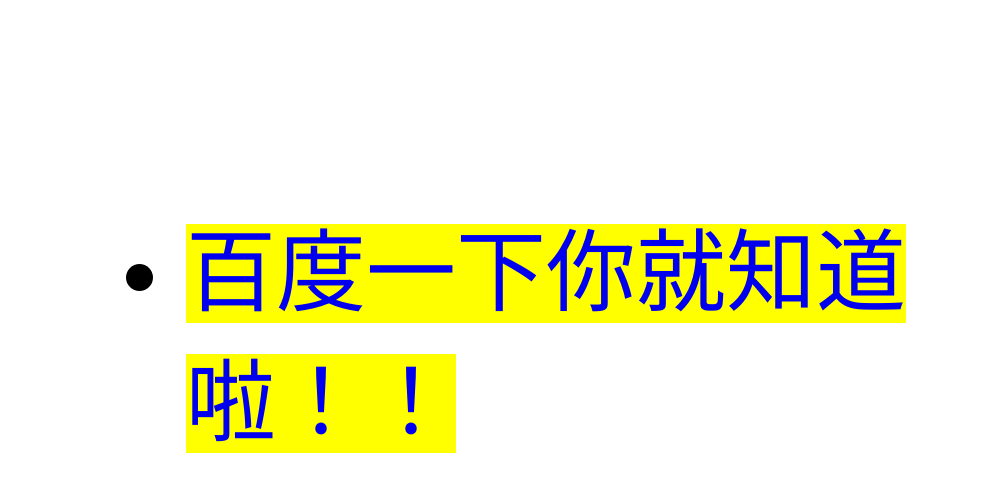
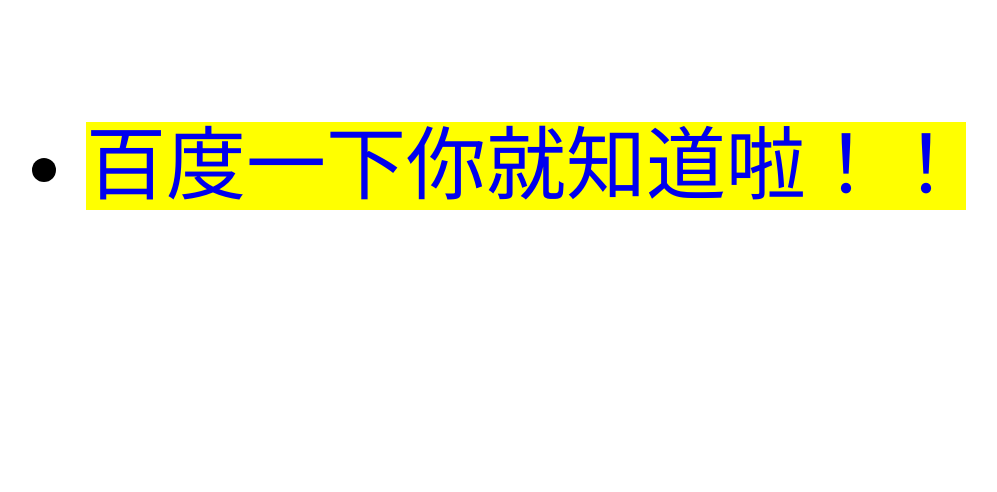
Before and after one commit to 1097919195/1097919195.github.io, a plain HTML site: page 链接样式.html in a window 1280 px wide. Shown: the whole page, without its empty margins (62-1059 px from the left). Drawn offline with Linux system fonts and the light colour scheme.

Commit message:
Update 链接样式.html

```diff
--- a/链接样式.html
+++ b/链接样式.html
@@ -6,8 +6,8 @@
 </head>
 <style>
      .b{
-      font-size: 90px;
-      margin:200px;
+      font-size: 80px;
+      margin:100px;
     }
 	.a:link{
       background:yellow;
```
